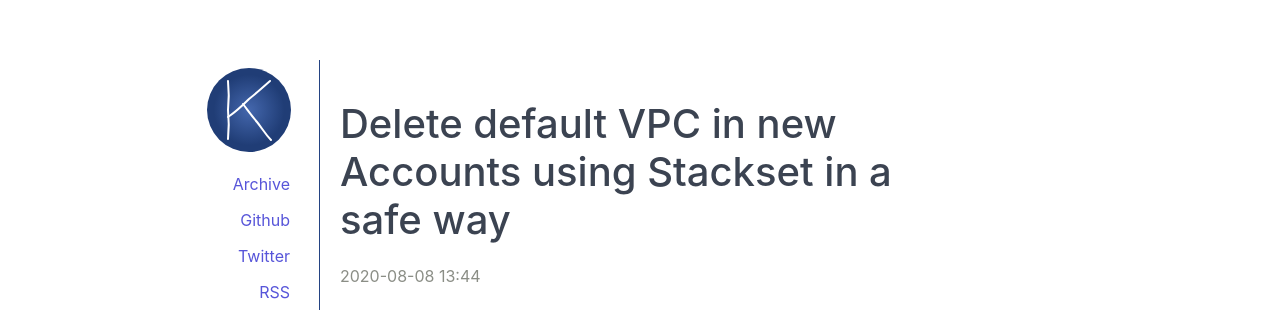
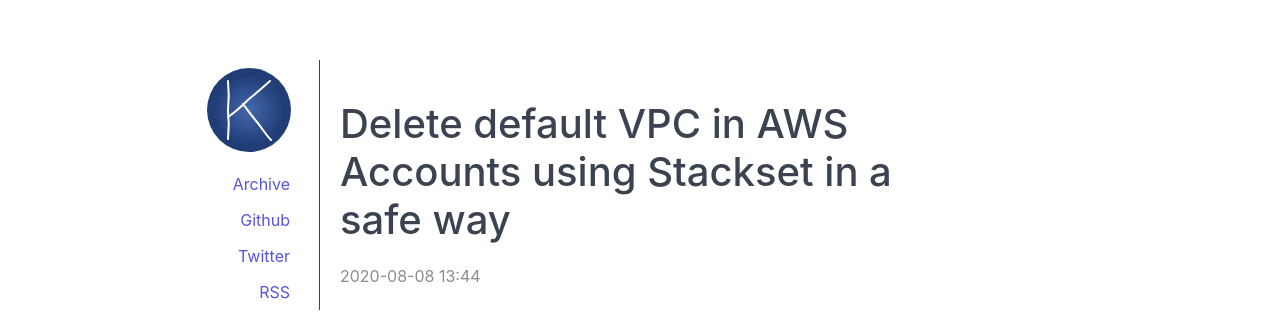
Before and after one commit to xiaket/xiaket.github.io, a Jekyll site: the page built from _posts/2020-08-08-delete-default-vpc-using-stackset.md, in a window 1280 px wide and 900 px high. Shown: the top 312 px of the window. Built offline with Jekyll 4.4.1, drawn with Linux system fonts in a browser that asks for light colours; some of the changed text lies outside the part shown.

Commit message:
minor fixes.
Signed-off-by: Kai Xia <kaix+github@fastmail.com>

```diff
--- a/_posts/2020-08-08-delete-default-vpc-using-stackset.md
+++ b/_posts/2020-08-08-delete-default-vpc-using-stackset.md
@@ -1,5 +1,5 @@
 ---
-title:  Delete default VPC in new Accounts using Stackset in a safe way
+title:  Delete default VPC in AWS Accounts using Stackset in a safe way
 date:   2020-08-08 13:44
 lang:   en
 ref:    delete-default-vpc-using-stackset
```
Also changed, not shown: other parts of _posts/2020-08-08-delete-default-vpc-using-stackset.md (+1 -1 lines).
